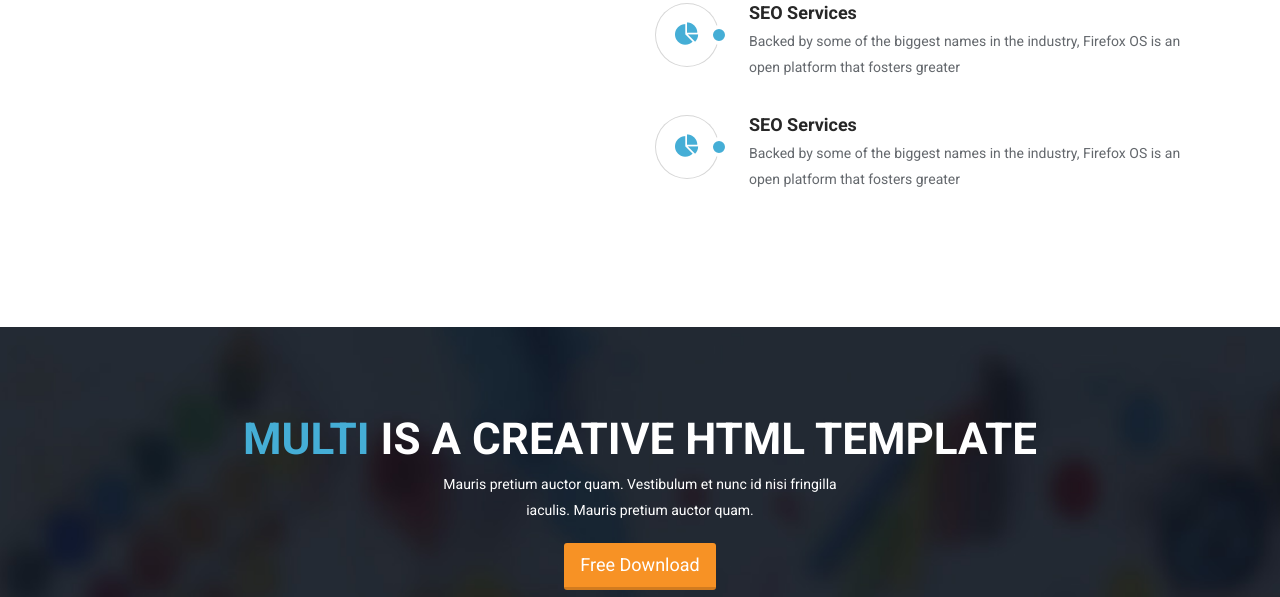
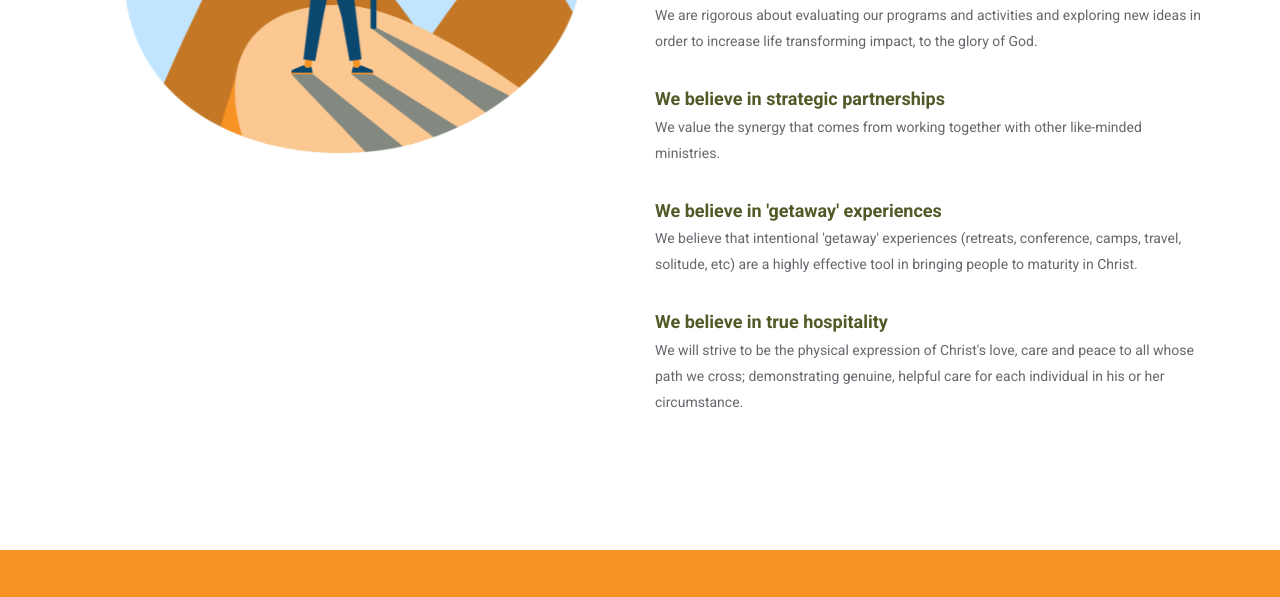
Before and after one commit to NaguitSirAngel/camp-moses-site, a PHP site: page / in a window 1280 px wide. Shown: the part 2450-3047 px from the top of the page. Run offline with PHP 8.4, Linux system fonts and the light colour scheme; some libraries are stand-ins or nearby versions.

Commit message:
20/12/2020 Update
Core Values added
Changed and cleaned some code discre
Started Photos
Solve Scroll

```diff
--- a/css/main.css
+++ b/css/main.css
@@ -24,7 +24,7 @@ h5,
 h6 {
   font-weight: 600;
   font-family: 'Roboto', sans-serif;
-  color: #272727;
+  color: #505a27;
 }
 a {
   color: #45aed6;
@@ -57,7 +57,7 @@ hr {
 }
 .section-header .section-title {
   font-size: 44px;
-  color: #272727;
+  color: #505a27;
   text-transform: uppercase;
   position: relative;
   padding-bottom: 20px;
@@ -304,10 +304,12 @@ ul.nostyle i {
   margin-top: 40px;
 }
 #cta2 {
-  background: #242a33 url(../images/cta2/cta2-bg.jpg) no-repeat 50% 50%;
+  /* background: #242a33 url(../images/cta2/cta2-bg.jpg) no-repeat 50% 50%; */
   background-size: cover;
   color: #fff;
   padding-top: 70px;
+  background-color: #f79225 ;
+  padding-bottom: 100px;
 }
 #cta2 .btn {
   margin-top: 10px;
@@ -320,13 +322,13 @@ ul.nostyle i {
 #cta2 h2 > span {
   color: #45aed6;
 }
-#features {
+#coreValues {
   padding: 100px 0;
 }
-#features .media.service-box:first-child {
+#coreValues .media.service-box:first-child {
   margin-top: 80px;
 }
-#services {
+#activities {
   padding: 100px 0 75px;
 }
 .media.service-box {
@@ -391,10 +393,10 @@ ul.nostyle i {
 }
 #portfolio .portfolio-filter > li a:hover,
 #portfolio .portfolio-filter > li a.active {
-  background: #45aed6;
+  background: #505a27;
   color: #fff;
-  box-shadow: 0 -3px 0 0 #318daf inset;
-  -webkit-box-shadow: 0 -3px 0 0 #318daf inset;
+  box-shadow: 0 -3px 0 0 #3e461e inset;
+  -webkit-box-shadow: 0 -3px 0 0 #3e461e inset;
 }
 #portfolio .portfolio-filter > li a.active:after {
   content: " ";
@@ -404,7 +406,7 @@ ul.nostyle i {
   margin-left: -10px;
   border-width: 10px;
   border-style: solid;
-  border-color: #318daf transparent transparent transparent;
+  border-color: #3e461e transparent transparent transparent;
 }
 #portfolio .portfolio-filter > li:first-child a {
   border-radius: 4px 0 0 4px;
@@ -451,9 +453,9 @@ ul.nostyle i {
   top: -18px;
   right: 12px;
   border-radius: 50%;
-  background-image: -moz-linear-gradient(90deg, #2caab3 0%, #2c8cb3 100%);
-  background-image: -webkit-linear-gradient(90deg, #2caab3 0%, #2c8cb3 100%);
-  background-image: -ms-linear-gradient(90deg, #2caab3 0%, #2c8cb3 100%);
+  background-image: -moz-linear-gradient(90deg, #0e507d 0%, #0e507d 100%);
+  background-image: -webkit-linear-gradient(90deg, #0e507d 0%, #0e507d 100%);
+  background-image: -ms-linear-gradient(90deg, #0e507d 0%, #0e507d 100%);
   width: 36px;
   height: 36px;
   line-height: 36px;
@@ -944,3 +946,7 @@ ul.nostyle i {
 .vision{
   color: #505a27;
 }
+
+.img-responsive{
+  /* max-height: 500px; */
+}
--- a/index.html
+++ b/index.html
@@ -44,8 +44,8 @@
                 <div class="collapse navbar-collapse navbar-right">
                     <ul class="nav navbar-nav">
                         <li class="scroll active"><a href="#home">Home</a></li>
-                        <li class="scroll"><a href="#features">Features</a></li>
-                        <li class="scroll"><a href="#services">Services</a></li>
+                        <li class="scroll"><a href="#activities">Activities</a></li>
+                        <li class="scroll"><a href="#coreValues">Core Values</a></li>
                         <li class="scroll"><a href="#portfolio">Portfolio</a></li>
                         <li class="scroll"><a href="#about">About</a></li>
                         <li class="scroll"><a href="#meet-team">Team</a></li>
@@ -101,13 +101,13 @@
                     <p><b>3. We see Camp Moses sharing its God-given resources with other like-minded ministries for more effective and efficient Kingdom impact.</b></p>
                 </div>
                 <div class="col-sm-3 text-right">
-                    <a class="btn btn-primary btn-lg" href="#">Read More</a>
+                    <a class="btn btn-primary btn-lg" href="#vision">Read More</a>
                 </div>
             </div>
         </div>
     </section><!--/#cta-->
 
-    <section id="services" >
+    <section id="activities" >
         <div class="container">
 
             <div class="section-header">
@@ -115,7 +115,7 @@
             </div>
 
             <div class="row">
-                <div class="features">
+                <div class="coreValues">
                     <div class="col-md-4 col-sm-6 wow fadeInUp" data-wow-duration="300ms" data-wow-delay="0ms">
                         <div class="media service-box">
                             <div class="pull-left">
@@ -229,54 +229,56 @@
     </section><!--/#services-->
 
 
-    <section id="features">
+    <section id="coreValues">
         <div class="container">
             <div class="section-header">
                 <h2 class="section-title text-center wow fadeInDown">Our Core Values</h2>
-                <p class="text-center wow fadeInDown">Lorem ipsum dolor sit amet, consectetur adipisicing elit, sed do eiusmod tempor incididunt ut <br> et dolore magna aliqua. Ut enim ad minim veniam</p>
+                <p class="text-center wow fadeInDown">As an organization we are committed to a set of CORE VALUES that guide our behavior and initiatives.</p>
             </div>
             <div class="row">
                 <div class="col-sm-6 wow fadeInLeft">
-                    <img class="img-responsive" src="images/main-feature.png" alt="">
+                    <img class="img-responsive" src="assets/png images/success-goal.png" alt="">
                 </div>
                 <div class="col-sm-6">
                     <div class="media service-box wow fadeInRight">
-                        <div class="pull-left">
-                            <i class="fa fa-line-chart"></i>
-                        </div>
                         <div class="media-body">
-                            <h4 class="media-heading">UX design</h4>
-                            <p>Backed by some of the biggest names in the industry, Firefox OS is an open platform that fosters greater</p>
+                            <h4 class="media-heading">We value people </h4>
+                            <p>Every person is esteemed as created in the image of God and of great worth in his/her uniqueness.</p>
                         </div>
                     </div>
 
                     <div class="media service-box wow fadeInRight">
-                        <div class="pull-left">
-                            <i class="fa fa-cubes"></i>
-                        </div>
                         <div class="media-body">
-                            <h4 class="media-heading">UI design</h4>
-                            <p>Backed by some of the biggest names in the industry, Firefox OS is an open platform that fosters greater</p>
+                            <h4 class="media-heading">We strive for unity in relationships</h4>
+                            <p>We will work interdependently, pursuing a true sense of belonging to one another and pursuing unity in all of our relationships (staff, guests, suppliers, churches, etc).</p>
                         </div>
                     </div>
 
                     <div class="media service-box wow fadeInRight">
-                        <div class="pull-left">
-                            <i class="fa fa-pie-chart"></i>
-                        </div>
                         <div class="media-body">
-                            <h4 class="media-heading">SEO Services</h4>
-                            <p>Backed by some of the biggest names in the industry, Firefox OS is an open platform that fosters greater</p>
+                            <h4 class="media-heading">We are passionate about impact</h4>
+                            <p>We are rigorous about evaluating our programs and activities and exploring new ideas in order to increase life transforming impact, to the glory of God.</p>
                         </div>
                     </div>
 
                     <div class="media service-box wow fadeInRight">
-                        <div class="pull-left">
-                            <i class="fa fa-pie-chart"></i>
+                        <div class="media-body">
+                            <h4 class="media-heading">We believe in strategic partnerships </h4>
+                            <p>We value the synergy that comes from working together with other like-minded ministries.</p>
                         </div>
+                    </div>
+
+                    <div class="media service-box wow fadeInRight">
                         <div class="media-body">
-                            <h4 class="media-heading">SEO Services</h4>
-                            <p>Backed by some of the biggest names in the industry, Firefox OS is an open platform that fosters greater</p>
+                            <h4 class="media-heading">We believe in 'getaway' experiences </h4>
+                            <p>We believe that intentional 'getaway' experiences (retreats, conference, camps, travel, solitude, etc) are a highly effective tool in bringing people to maturity in Christ.</p>
+                        </div>
+                    </div>
+
+                    <div class="media service-box wow fadeInRight">
+                        <div class="media-body">
+                            <h4 class="media-heading">We believe in true hospitality  </h4>
+                            <p>We will strive to be the physical expression of Christ's love, care and peace to all whose path we cross; demonstrating genuine, helpful care for each individual in his or her circumstance.</p>
                         </div>
                     </div>
                 </div>
@@ -287,10 +289,8 @@
     <section id="cta2">
         <div class="container">
             <div class="text-center">
-                <h2 class="wow fadeInUp" data-wow-duration="300ms" data-wow-delay="0ms"><span>MULTI</span> IS A CREATIVE HTML TEMPLATE</h2>
-                <p class="wow fadeInUp" data-wow-duration="300ms" data-wow-delay="100ms">Mauris pretium auctor quam. Vestibulum et nunc id nisi fringilla <br />iaculis. Mauris pretium auctor quam.</p>
-                <p class="wow fadeInUp" data-wow-duration="300ms" data-wow-delay="200ms"><a class="btn btn-primary btn-lg" href="#">Free Download</a></p>
-                <img class="img-responsive wow fadeIn" src="images/cta2/cta2-img.png" alt="" data-wow-duration="300ms" data-wow-delay="300ms">
+                <h2 class="wow fadeInUp" data-wow-duration="300ms" data-wow-delay="0ms">Romans 12:1</h2>
+                <p class="wow fadeInUp" data-wow-duration="300ms" data-wow-delay="100ms">"And so, dear brothers and sisters, I plead with you to give your bodies to God because of all he has done for you. Let them be a living and holy sacrifice—the kind he will find acceptable. This is truly the way to worship him. 2Don't copy the behavior and customs of this world, but let God transform you into a new person by changing the way you think. Then you will learn to know God’s will for you, which is good and pleasing and perfect.</p>
             </div>
         </div>
     </section>
@@ -298,15 +298,15 @@
     <section id="portfolio">
         <div class="container">
             <div class="section-header">
-                <h2 class="section-title text-center wow fadeInDown">Our Works</h2>
+                <h2 class="section-title text-center wow fadeInDown">Cottages and Gazebo</h2>
                 <p class="text-center wow fadeInDown">Lorem ipsum dolor sit amet, consectetur adipisicing elit, sed do eiusmod tempor incididunt ut <br> et dolore magna aliqua. Ut enim ad minim veniam</p>
             </div>
 
             <div class="text-center">
                 <ul class="portfolio-filter">
-                    <li><a class="active" href="#" data-filter="*">All Works</a></li>
-                    <li><a href="#" data-filter=".creative">Creative</a></li>
-                    <li><a href="#" data-filter=".corporate">Corporate</a></li>
+                    <li><a class="active" href="#" data-filter="*">All</a></li>
+                    <li><a href="#" data-filter=".creative">Cottage</a></li>
+                    <li><a href="#" data-filter=".corporate">Gazebo</a></li>
                     <li><a href="#" data-filter=".portfolio">Portfolio</a></li>
                 </ul><!--/#portfolio-filter-->
             </div>
@@ -314,66 +314,66 @@
             <div class="portfolio-items">
                 <div class="portfolio-item creative">
                     <div class="portfolio-item-inner">
-                        <img class="img-responsive" src="images/portfolio/01.jpg" alt="">
+                        <img class="img-responsive" src="assets/images/Cottage 3 construction/cottage1.jpg" alt="">
                         <div class="portfolio-info">
                             <h3>Portfolio Item 1</h3>
                             Lorem Ipsum Dolor Sit
-                            <a class="preview" href="images/portfolio/full.jpg" rel="prettyPhoto"><i class="fa fa-eye"></i></a>
+                            <a class="preview" href="assets/images/Cottage 3 construction/cottage1.jpg" rel="prettyPhoto"><i class="fa fa-eye"></i></a>
                         </div>
                     </div>
                 </div><!--/.portfolio-item-->
 
                 <div class="portfolio-item corporate portfolio">
                     <div class="portfolio-item-inner">
-                        <img class="img-responsive" src="images/portfolio/02.jpg" alt="">
+                        <img class="img-responsive" src="assets/images/Cottage 3 construction/cottage2.jpg" alt="">
                         <div class="portfolio-info">
                             <h3>Portfolio Item 2</h3>
                             Lorem Ipsum Dolor Sit
-                            <a class="preview" href="images/portfolio/full.jpg" rel="prettyPhoto"><i class="fa fa-eye"></i></a>
+                            <a class="preview" href="assets/images/Cottage 3 construction/cottage2.jpg" rel="prettyPhoto"><i class="fa fa-eye"></i></a>
                         </div>
                     </div>
                 </div><!--/.portfolio-item-->
 
                 <div class="portfolio-item creative">
                     <div class="portfolio-item-inner">
-                        <img class="img-responsive" src="images/portfolio/03.jpg" alt="">
+                        <img class="img-responsive" src="assets/images/Cottage 3 construction/cottage3.jpg" alt="">
                         <div class="portfolio-info">
                             <h3>Portfolio Item 3</h3>
                             Lorem Ipsum Dolor Sit
-                            <a class="preview" href="images/portfolio/full.jpg" rel="prettyPhoto"><i class="fa fa-eye"></i></a>
+                            <a class="preview" href="assets/images/Cottage 3 construction/cottage3.jpg" rel="prettyPhoto"><i class="fa fa-eye"></i></a>
                         </div>
                     </div>
                 </div><!--/.portfolio-item-->
 
                 <div class="portfolio-item corporate">
                     <div class="portfolio-item-inner">
-                        <img class="img-responsive" src="images/portfolio/04.jpg" alt="">
+                        <img class="img-responsive" src="assets/images/Cottage 3 construction/cottage4.jpg" alt="">
                         <div class="portfolio-info">
                             <h3>Portfolio Item 4</h3>
                             Lorem Ipsum Dolor Sit
-                            <a class="preview" href="images/portfolio/full.jpg" rel="prettyPhoto"><i class="fa fa-eye"></i></a>
+                            <a class="preview" href="assets/images/Cottage 3 construction/cottage4.jpg" rel="prettyPhoto"><i class="fa fa-eye"></i></a>
                         </div>
                     </div>
                 </div><!--/.portfolio-item-->
 
                 <div class="portfolio-item creative portfolio">
                     <div class="portfolio-item-inner">
-                        <img class="img-responsive" src="images/portfolio/05.jpg" alt="">
+                        <img class="img-responsive" src="assets/images/Gazebo construction/gazebo1.jpg" alt="">
                         <div class="portfolio-info">
                             <h3>Portfolio Item 5</h3>
                             Lorem Ipsum Dolor Sit
-                            <a class="preview" href="images/portfolio/full.jpg" rel="prettyPhoto"><i class="fa fa-eye"></i></a>
+                            <a class="preview" href="assets/images/Gazebo construction/gazebo1.jpg" rel="prettyPhoto"><i class="fa fa-eye"></i></a>
                         </div>
                     </div>
                 </div><!--/.portfolio-item-->
 
                 <div class="portfolio-item corporate">
                     <div class="portfolio-item-inner">
-                        <img class="img-responsive" src="images/portfolio/06.jpg" alt="">
+                        <img class="img-responsive" src="assets/images/Gazebo construction/gazebo2.jpg" alt="">
                         <div class="portfolio-info">
                             <h3>Portfolio Item 5</h3>
                             Lorem Ipsum Dolor Sit
-                            <a class="preview" href="images/portfolio/full.jpg" rel="prettyPhoto"><i class="fa fa-eye"></i></a>
+                            <a class="preview" href="assets/images/Gazebo construction/gazebo2.jpg" rel="prettyPhoto"><i class="fa fa-eye"></i></a>
                         </div>
                     </div>
                 </div><!--/.portfolio-item-->
```
Also changed, not shown: assets/images/Cottage 3 construction/cottage1.jpg (renamed from assets/images/Cottage 3 construction/46395643_262605037934532_6525484258243379200_n.jpg), assets/images/Cottage 3 construction/cottage2.jpg (renamed from assets/images/Cottage 3 construction/Image1.jpg), assets/images/Cottage 3 construction/cottage3.jpg (renamed from assets/images/Cottage 3 construction/Kubo 3 b..jpg), assets/images/Cottage 3 construction/cottage4.jpg (renamed from assets/images/Cottage 3 construction/Kubo 3.jpg), assets/images/Cottage 3 construction/kubo3a - Copy.jpg (deleted), assets/images/Gazebo construction/gazebo1.jpg (renamed from assets/images/Gazebo construction/84153509_183986586155068_6492635162952597504_n.jpg), assets/images/Gazebo construction/gazebo2.jpg (renamed from assets/images/Gazebo construction/image1.jpg).
